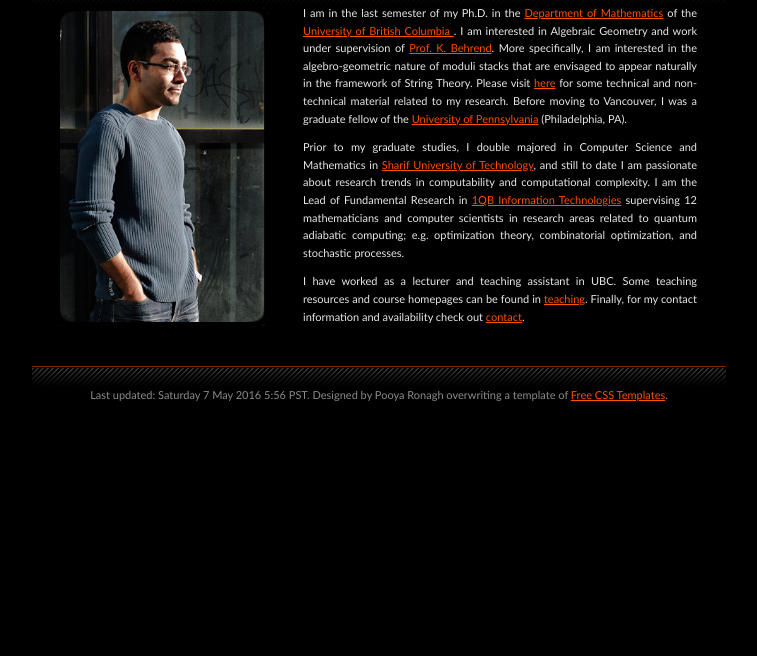
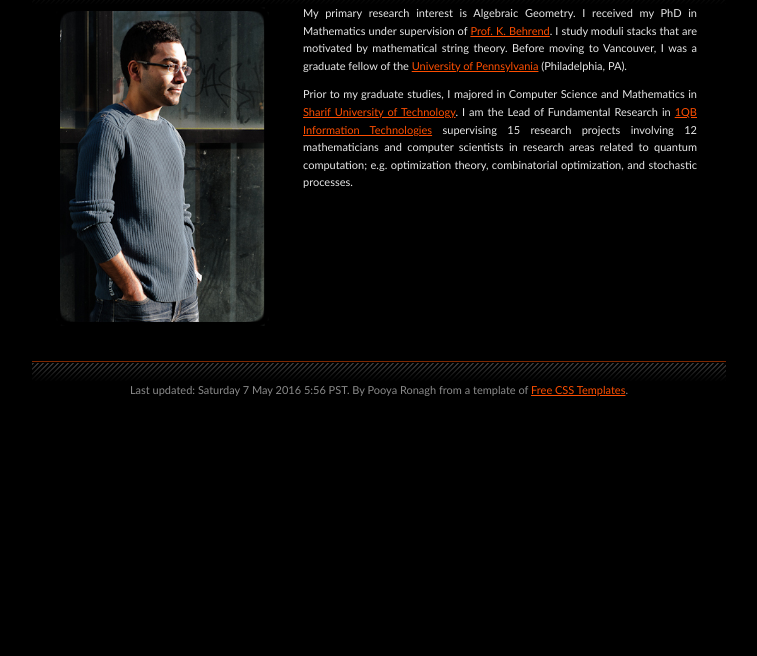
Before and after one commit to pooya-git/pooya-git.github.io, a plain HTML site: page index.html in a window 1280 px wide. Shown: the part 144-800 px from the top of the page, without its empty margins (261-1018 px from the left). Drawn offline with Linux system fonts and the light colour scheme.

Commit message:
Update index.html

```diff
--- a/index.html
+++ b/index.html
@@ -16,7 +16,7 @@
   <ul>
     <li class="first"><a href="index.html" accesskey="1">Home</a></li>
     <li><a href="research.html" accesskey="2">Research</a></li>
-    <li><a href="teaching.html" accesskey="3">Teaching</a></li>
+    <li><a href="tex.html" accesskey="3">TeX</a></li>
     <li><a href="cv.html" accesskey="4">CV</a></li>
     <li><a href="contact.html" accesskey="5">Contact</a></li>
   </ul>
@@ -28,26 +28,28 @@
   <div id="colTwo">
     <!--<h2>Welcome</h2>-->
     <!-- <img src="images/img7.jpg" alt="" width="114" height="104" style="float: left; margin-right: 25px;" /> -->
-    <p> I am in the last semester of my Ph.D. in the <a href="http://www.math.ubc.ca/"> Department of Mathematics</a> of the <a href="http://www.ubc.ca/">
-        University of British Columbia </a>. I am interested in Algebraic Geometry and work under supervision
-        of <a href="http://www.math.ubc.ca/~behrend/">Prof. K. Behrend</a>. More specifically, I am
-        interested in the algebro-geometric nature of moduli stacks that are envisaged to
-        appear naturally in the framework of String Theory. Please visit <a href="research.html">here</a>
-        for some technical and non-technical material related to my research. Before moving to Vancouver, I was a graduate fellow of the <a href="http://www.upenn.edu/">University of Pennsylvania</a>
+    <p> My primary research interest is Algebraic Geometry. I received my PhD in Mathematics under supervision
+        of <a href="http://www.math.ubc.ca/~behrend/">Prof. K. Behrend</a>.
+        I study moduli stacks
+        that are motivated by mathematical string theory.
+        Before moving to Vancouver, I was a graduate fellow of
+        the <a href="http://www.upenn.edu/">University of Pennsylvania</a>
     (Philadelphia, PA). </p>
 
-    <p>Prior to my graduate studies, I double majored in Computer Science and Mathematics in
-    <a href="http://www.sharif.ir">Sharif University of Technology</a>, and still to date I am passionate
-    about research trends in computability and computational complexity. I am the Lead of Fundamental Research in <a href="http://www.1qb.it">1QB Information Technologies</a> supervising 12 mathematicians and computer scientists in research areas related to quantum adiabatic computing; e.g. optimization theory, combinatorial optimization, and stochastic processes. </p>
-    <p>I have worked as a lecturer and teaching assistant in UBC. Some teaching resources
-    and course homepages can be found in <a href="teaching.html">teaching</a>. Finally, for my contact
-    information and availability check out <a href="contact.html">contact</a>.</p>
+    <p>Prior to my graduate studies, I majored in Computer Science and Mathematics in
+    <a href="http://www.sharif.ir">Sharif University of Technology</a>.
+
+    I am the Lead of Fundamental Research in <a href="http://www.1qb.it">1QB Information Technologies</a>
+    supervising 15 research projects involving 12 mathematicians and computer scientists
+    in research areas related to quantum computation; e.g. optimization theory,
+    combinatorial optimization, and stochastic processes. </p>
+
     </div>
 </div>
 <div id="footer">
   <p>
     <script language="javascript">
-      months = ['January', 'Febraury', 'March', 'April', 'May', 'June', 'July', 'August', 'September', 'October', 'November', 'December'];
+      months = ['January', 'February', 'March', 'April', 'May', 'June', 'July', 'August', 'September', 'October', 'November', 'December'];
       var d=new Date();
       var weekday=new Array(7);
       weekday[0]="Sunday";
@@ -66,7 +68,7 @@
       with (theDate) {
       document.write("Last updated: "+weekday[getDay()]+' '+getDate()+' '+months[getMonth()]+' '+d.getFullYear()+' '+getHours()+':'+getMinutes()+" PST.") }
     </script>
-    Designed by Pooya Ronagh overwriting a template of <a href="http://freecsstemplates.org/">Free CSS Templates</a>.</p>
+    By Pooya Ronagh from a template of <a href="http://freecsstemplates.org/">Free CSS Templates</a>.</p>
 </div>
 
 
```
